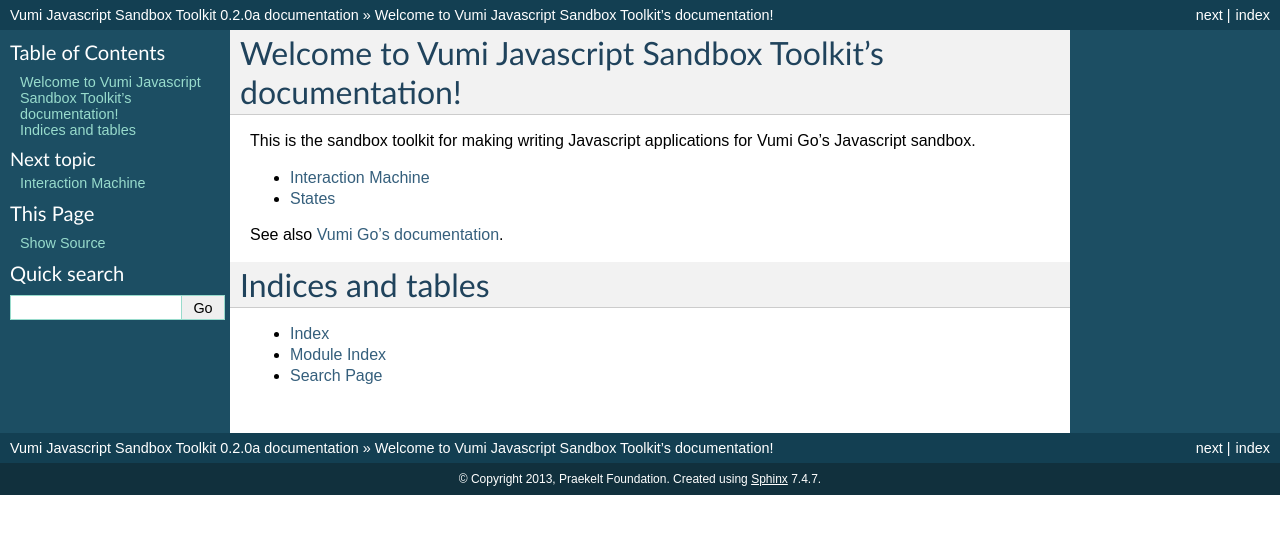
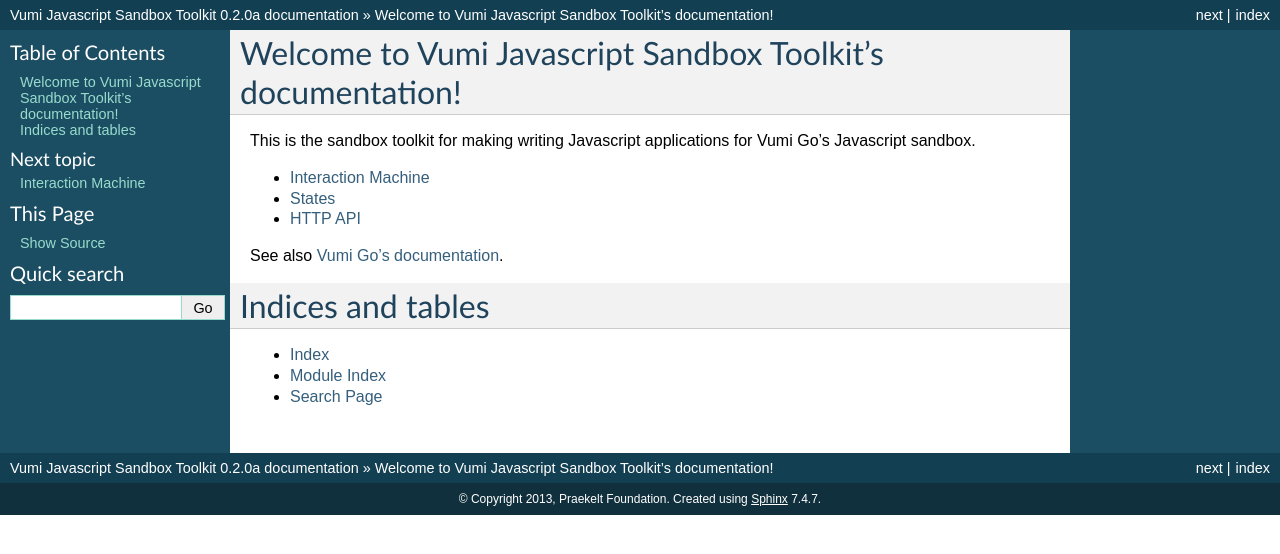
Before and after one commit to praekeltfoundation/vumi-jssandbox-toolkit, a Sphinx documentation site: the page built from docs/index.rst, in a window 1280 px wide. Shown: the top 554 px of the page. Built offline with Sphinx 7.4.7, drawn with Linux system fonts in a browser that asks for light colours.

Commit message:
Add skeleton for API docs for HttpApi.

```diff
--- /dev/null
+++ b/docs/http_api.rst
@@ -0,0 +1,4 @@
+HTTP API
+========
+
+.. autojs:: ../lib/http_api.js
--- a/docs/index.rst
+++ b/docs/index.rst
@@ -14,6 +14,7 @@
 
    state_machine.rst
    states.rst
+   http_api.rst
 
 See also `Vumi Go's documentation <http://vumi-go.readthedocs.org/>`_.
 
```
